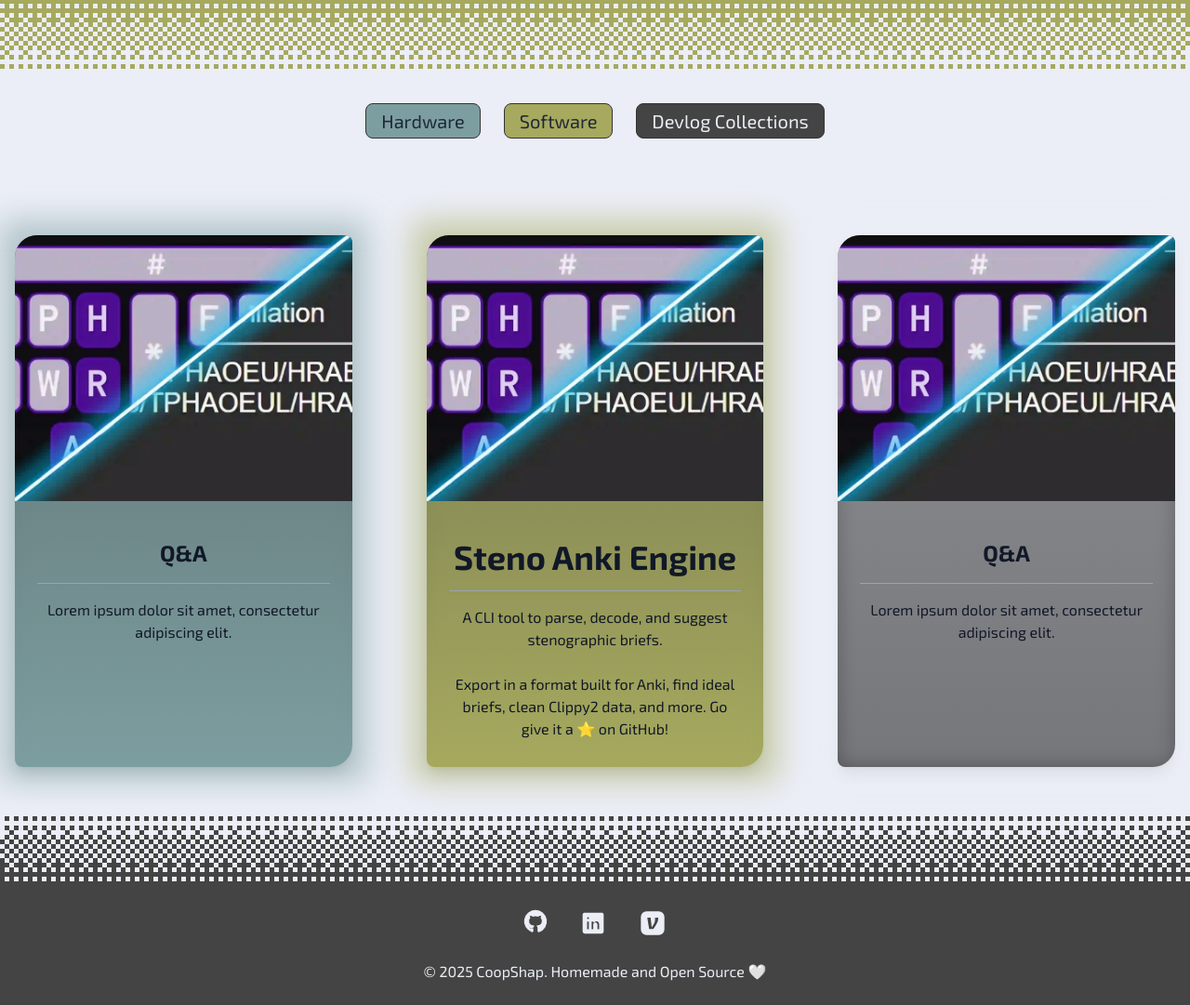
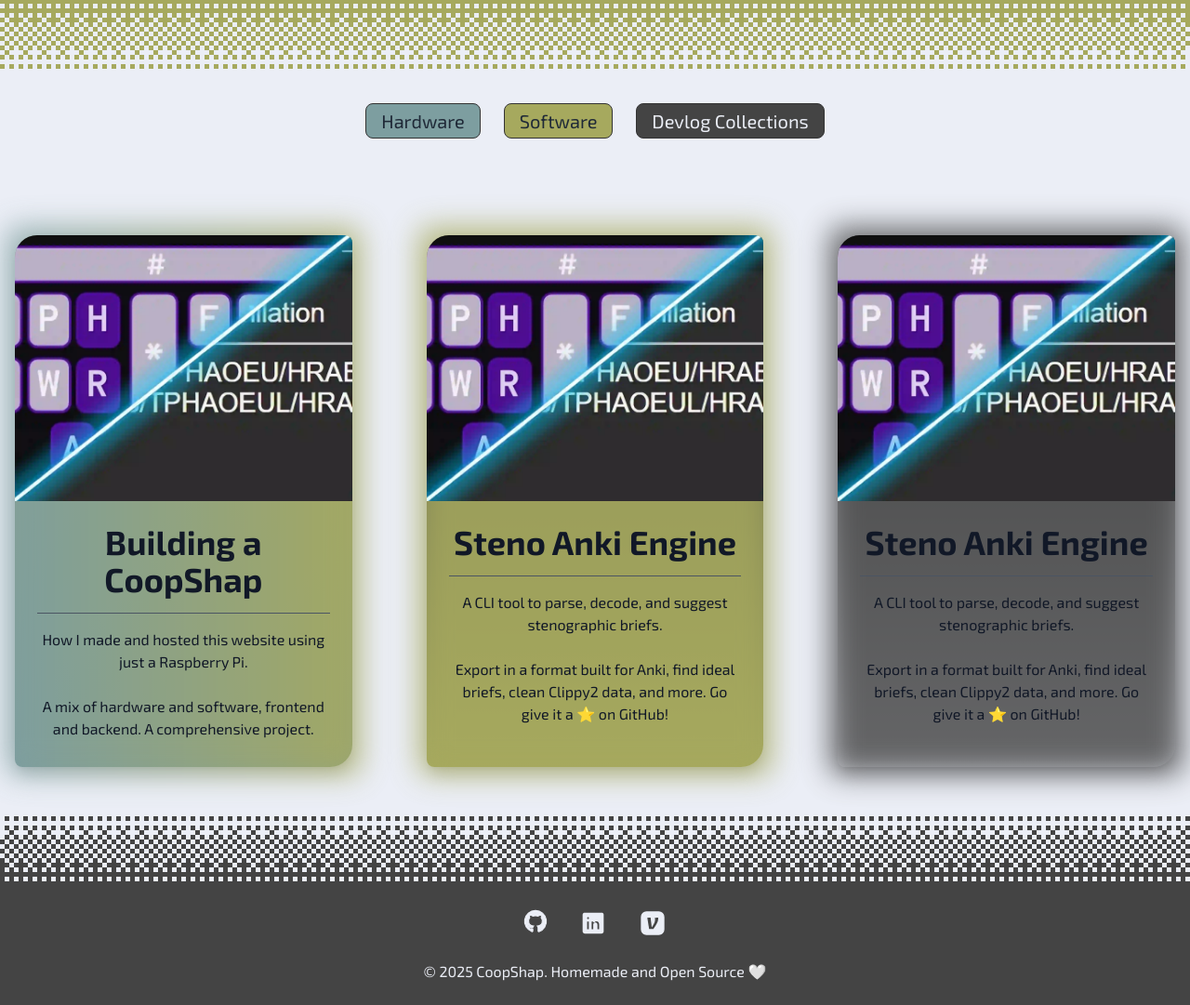
Before and after one commit to cshapard26/CoopShapWebsite, a Flask app: page /projects in a window 1280 px wide. Shown: the part 225-1306 px from the top of the page at 93% size. Run offline with Flask 3, Linux system fonts and the light colour scheme.

Commit message:
lighting fixes

```diff
--- a/static/css/output.css
+++ b/static/css/output.css
@@ -632,6 +632,10 @@ video {
   z-index: 50;
 }
 
+.z-\[-1\] {
+  z-index: -1;
+}
+
 .order-1 {
   order: 1;
 }
@@ -996,9 +1000,9 @@ video {
   border-color: rgb(125 158 160 / var(--tw-border-opacity, 1));
 }
 
-.border-gray-400 {
+.border-gray-600 {
   --tw-border-opacity: 1;
-  border-color: rgb(156 163 175 / var(--tw-border-opacity, 1));
+  border-color: rgb(75 85 99 / var(--tw-border-opacity, 1));
 }
 
 .bg-\[\#333333\] {
@@ -1079,12 +1083,20 @@ video {
   background-image: linear-gradient(to bottom right, var(--tw-gradient-stops));
 }
 
+.bg-gradient-to-r {
+  background-image: linear-gradient(to right, var(--tw-gradient-stops));
+}
+
 .bg-gradient-to-t {
   background-image: linear-gradient(to top, var(--tw-gradient-stops));
 }
 
 .bg-gradient-to-tl {
   background-image: linear-gradient(to top left, var(--tw-gradient-stops));
+}
+
+.bg-gradient-to-tr {
+  background-image: linear-gradient(to top right, var(--tw-gradient-stops));
 }
 
 .from-\[\#666666\] {
@@ -1093,12 +1105,6 @@ video {
   --tw-gradient-stops: var(--tw-gradient-from), var(--tw-gradient-to);
 }
 
-.from-black {
-  --tw-gradient-from: #000 var(--tw-gradient-from-position);
-  --tw-gradient-to: rgb(0 0 0 / 0) var(--tw-gradient-to-position);
-  --tw-gradient-stops: var(--tw-gradient-from), var(--tw-gradient-to);
-}
-
 .from-cs-blue {
   --tw-gradient-from: #7D9EA0 var(--tw-gradient-from-position);
   --tw-gradient-to: rgb(125 158 160 / 0) var(--tw-gradient-to-position);
@@ -1111,8 +1117,10 @@ video {
   --tw-gradient-stops: var(--tw-gradient-from), var(--tw-gradient-to);
 }
 
-.to-\[\#333333\] {
-  --tw-gradient-to: #333333 var(--tw-gradient-to-position);
+.from-steel {
+  --tw-gradient-from: #EBEEF6 var(--tw-gradient-from-position);
+  --tw-gradient-to: rgb(235 238 246 / 0) var(--tw-gradient-to-position);
+  --tw-gradient-stops: var(--tw-gradient-from), var(--tw-gradient-to);
 }
 
 .to-\[\#444444\] {
@@ -1123,12 +1131,16 @@ video {
   --tw-gradient-to: #555555 var(--tw-gradient-to-position);
 }
 
-.to-\[\#656740\] {
-  --tw-gradient-to: #656740 var(--tw-gradient-to-position);
+.to-\[\#70724A\] {
+  --tw-gradient-to: #70724A var(--tw-gradient-to-position);
 }
 
 .to-cs-blue {
   --tw-gradient-to: #7D9EA0 var(--tw-gradient-to-position);
+}
+
+.to-cs-green {
+  --tw-gradient-to: #A6A95E var(--tw-gradient-to-position);
 }
 
 .object-contain {
@@ -1376,6 +1388,10 @@ video {
 
 .opacity-100 {
   opacity: 1;
+}
+
+.opacity-80 {
+  opacity: 0.8;
 }
 
 .shadow {
@@ -1745,52 +1761,6 @@ a {
   /* Ensure content doesn't overflow */
 }
 
-.after\:absolute::after {
-  content: var(--tw-content);
-  position: absolute;
-}
-
-.after\:-inset-4::after {
-  content: var(--tw-content);
-  inset: -1rem;
-}
-
-.after\:z-\[-1\]::after {
-  content: var(--tw-content);
-  z-index: -1;
-}
-
-.after\:rounded-lg::after {
-  content: var(--tw-content);
-  border-radius: 0.5rem;
-}
-
-.after\:bg-cs-blue\/50::after {
-  content: var(--tw-content);
-  background-color: rgb(125 158 160 / 0.5);
-}
-
-.after\:bg-cs-green\/50::after {
-  content: var(--tw-content);
-  background-color: rgb(166 169 94 / 0.5);
-}
-
-.after\:bg-steel\/50::after {
-  content: var(--tw-content);
-  background-color: rgb(235 238 246 / 0.5);
-}
-
-.after\:blur-lg::after {
-  content: var(--tw-content);
-  --tw-blur: blur(16px);
-  filter: var(--tw-blur) var(--tw-brightness) var(--tw-contrast) var(--tw-grayscale) var(--tw-hue-rotate) var(--tw-invert) var(--tw-saturate) var(--tw-sepia) var(--tw-drop-shadow);
-}
-
-.after\:content-\[\'\'\]::after {
-  --tw-content: '';
-  content: var(--tw-content);
-}
-
 .hover\:scale-105:hover {
   --tw-scale-x: 1.05;
   --tw-scale-y: 1.05;
@@ -1905,9 +1875,9 @@ a {
   background-color: rgb(235 238 246 / var(--tw-bg-opacity, 1));
 }
 
-.dark\:from-steel:is(.dark *) {
-  --tw-gradient-from: #EBEEF6 var(--tw-gradient-from-position);
-  --tw-gradient-to: rgb(235 238 246 / 0) var(--tw-gradient-to-position);
+.dark\:from-\[\#555555\]:is(.dark *) {
+  --tw-gradient-from: #555555 var(--tw-gradient-from-position);
+  --tw-gradient-to: rgb(85 85 85 / 0) var(--tw-gradient-to-position);
   --tw-gradient-stops: var(--tw-gradient-from), var(--tw-gradient-to);
 }
 
--- a/templates/projects.html
+++ b/templates/projects.html
@@ -3,7 +3,7 @@
 <section class="text-steel">
     <body class="bg-gray-100 text-steel">
         <!-- Title Section -->
-        <section class="text-center py-8 bg-gradient-to-t from-cs-green to-[#656740]">
+        <section class="text-center py-8 bg-gradient-to-t from-cs-green to-[#70724A]">
             <div class="max-w-screen-xl px-4 mx-auto">
                 <h1 class="text-5xl sm:text-7xl font-extrabold leading-tight text-gray-900 dark:text-steel mb-4">
                     Projects by CoopShap
@@ -41,46 +41,48 @@
             <div class="max-w-screen-xl px-4 mx-auto">
                 <div class="grid grid-cols-1 sm:grid-cols-3 gap-20 text-gray-900">
                    <!-- Post 1 -->
-                    <a href="https://github.com/cshapard26/steno-anki-engine" class="relative rounded-tl-3xl rounded-lg rounded-br-3xl shadow-lg transform hover:scale-105 transition duration-300
-                    bg-gradient-to-t from-cs-blue to-[#444444]
-                    after:content-[''] after:absolute after:-inset-4 after:rounded-lg after:bg-cs-blue/50 after:blur-lg after:z-[-1]">
+                    <a href="/projects/the-coopshap-story" class="relative rounded-tl-3xl rounded-lg rounded-br-3xl shadow-lg transform hover:scale-105 transition duration-300 bg-gradient-to-tr from-cs-blue to-cs-green">
 
                     <img src="/static/images/featured/steno-anki-title.webp" alt="Q&A" class="w-full h-1/2 object-cover rounded-tl-3xl rounded-tr-lg">
                     <div class="p-6">
-                        <h3 class="text-2xl dark:text-white font-bold text-center mt-4">Q&A</h3>
-                        <hr class="my-4 border-gray-400">
-                        <p class="dark:text-white text-center">Lorem ipsum dolor sit amet, consectetur adipiscing elit.</p>
+                        <h3 class="text-4xl dark:text-white font-bold text-center">Building a CoopShap</h3>
+                        <hr class="my-4 border-gray-600">
+                        <p class="dark:text-white text-center">How I made and hosted this website using just a Raspberry Pi.
+                        </p><br/>
+                        <p class="dark:text-white text-center">A mix of hardware and software, frontend and backend. A comprehensive project.
+                        </p>
                     </div>
+                    <span class="absolute -inset-2 bg-gradient-to-r from-cs-blue to-cs-green opacity-80 blur-lg rounded-lg z-[-1]"></span>
                     </a>
 
                     <!-- Post 2 -->
-                    <a href="https://github.com/cshapard26/steno-anki-engine" class="relative rounded-tl-3xl rounded-lg rounded-br-3xl shadow-lg transform hover:scale-105 transition duration-300
-                    bg-gradient-to-t from-cs-green to-[#444444]
-                    after:content-[''] after:absolute after:-inset-4 after:rounded-lg after:bg-cs-green/50 after:blur-lg after:z-[-1]">
+                    <a href="https://github.com/cshapard26/steno-anki-engine" class="relative rounded-tl-3xl rounded-lg rounded-br-3xl shadow-lg transform hover:scale-105 transition duration-300 bg-gradient-to-t from-cs-green to-[#444444]">
 
                     <img src="/static/images/featured/steno-anki-title.webp" alt="Q&A" class="w-full h-1/2 object-cover rounded-tl-3xl rounded-tr-lg">
                     <div class="p-6">
-                        <h3 class="text-4xl dark:text-white font-bold text-center mt-4">Steno Anki Engine</h3>
-                        <hr class="my-4 border-gray-400">
+                        <h3 class="text-4xl dark:text-white font-bold text-center">Steno Anki Engine</h3>
+                        <hr class="my-4 border-gray-600">
                         <p class="dark:text-white text-center">A CLI tool to parse, decode, and suggest stenographic briefs.
                         </p><br/>
                         <p class="dark:text-white text-center">Export in a format built for Anki, find ideal briefs, clean Clippy2 data, and more. Go give it a ⭐ on GitHub!
                         </p>
                     </div>
+                    <span class="absolute -inset-2 bg-cs-green opacity-80 blur-lg rounded-lg z-[-1]"></span>
                     </a>
 
                     <!-- Post 3 -->
-                    <a href="/courses/ECE1181/qa" class="relative rounded-tl-3xl rounded-lg rounded-br-3xl shadow-lg transform hover:scale-105 transition duration-300
-                    bg-gradient-to-t dark:from-steel from-black to-[#333333]
-                    after:content-[''] after:absolute after:-inset-4 after:rounded-lg after:bg-steel/50 after:blur-lg after:z-[-1]">
-
-                    <img src="/static/images/featured/steno-anki-title.webp" alt="Q&A" class="w-full h-1/2 object-cover rounded-tl-3xl rounded-tr-lg">
-                    <div class="p-6">
-                        <h3 class="text-2xl dark:text-white font-bold text-center mt-4">Q&A</h3>
-                        <hr class="my-4 border-gray-400">
-                        <p class="dark:text-white text-center">Lorem ipsum dolor sit amet, consectetur adipiscing elit.</p>
-                    </div>
-                    </a>
+                    <a href="https://github.com/cshapard26/steno-anki-engine" class="relative rounded-tl-3xl rounded-lg rounded-br-3xl shadow-lg transform hover:scale-105 transition duration-300 bg-gradient-to-t from-steel dark:from-[#555555] to-[#444444]">
+                        <img src="/static/images/featured/steno-anki-title.webp" alt="Q&A" class="w-full h-1/2 object-cover rounded-tl-3xl rounded-tr-lg">
+                        <div class="p-6">
+                            <h3 class="text-4xl dark:text-white font-bold text-center">Steno Anki Engine</h3>
+                            <hr class="my-4 border-gray-600">
+                            <p class="dark:text-white text-center">A CLI tool to parse, decode, and suggest stenographic briefs.
+                            </p><br/>
+                            <p class="dark:text-white text-center">Export in a format built for Anki, find ideal briefs, clean Clippy2 data, and more. Go give it a ⭐ on GitHub!
+                            </p>
+                        </div>
+                        <span class="absolute -inset-2 dark:bg-steel bg-[#444444] opacity-80 blur-lg rounded-lg z-[-1]"></span>
+                        </a>
                 </div>
             </div>
         </section>
--- /dev/null
+++ b/templates/projects/index.html
@@ -0,0 +1,5 @@
+{% extends 'base.html' %}
+{% block content %}
+Page not made yet :)
+
+{% endblock %}
```
